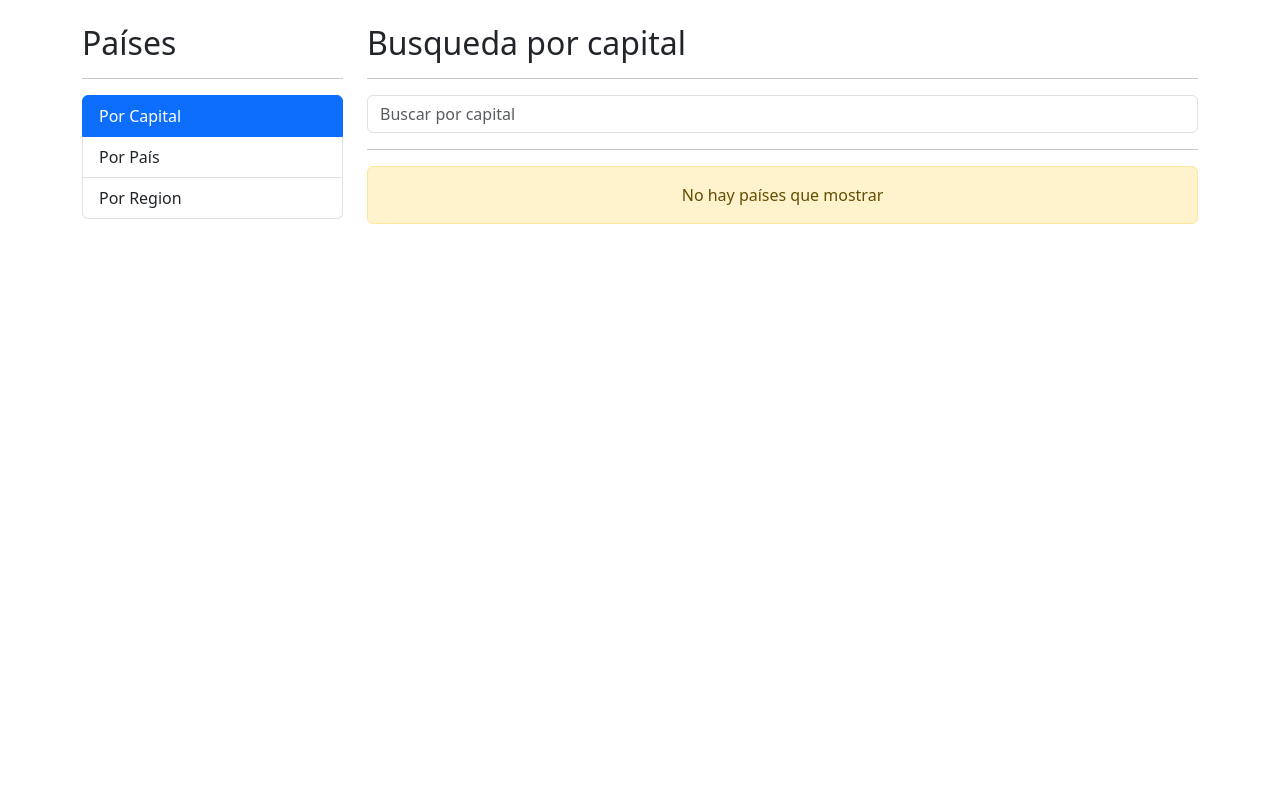
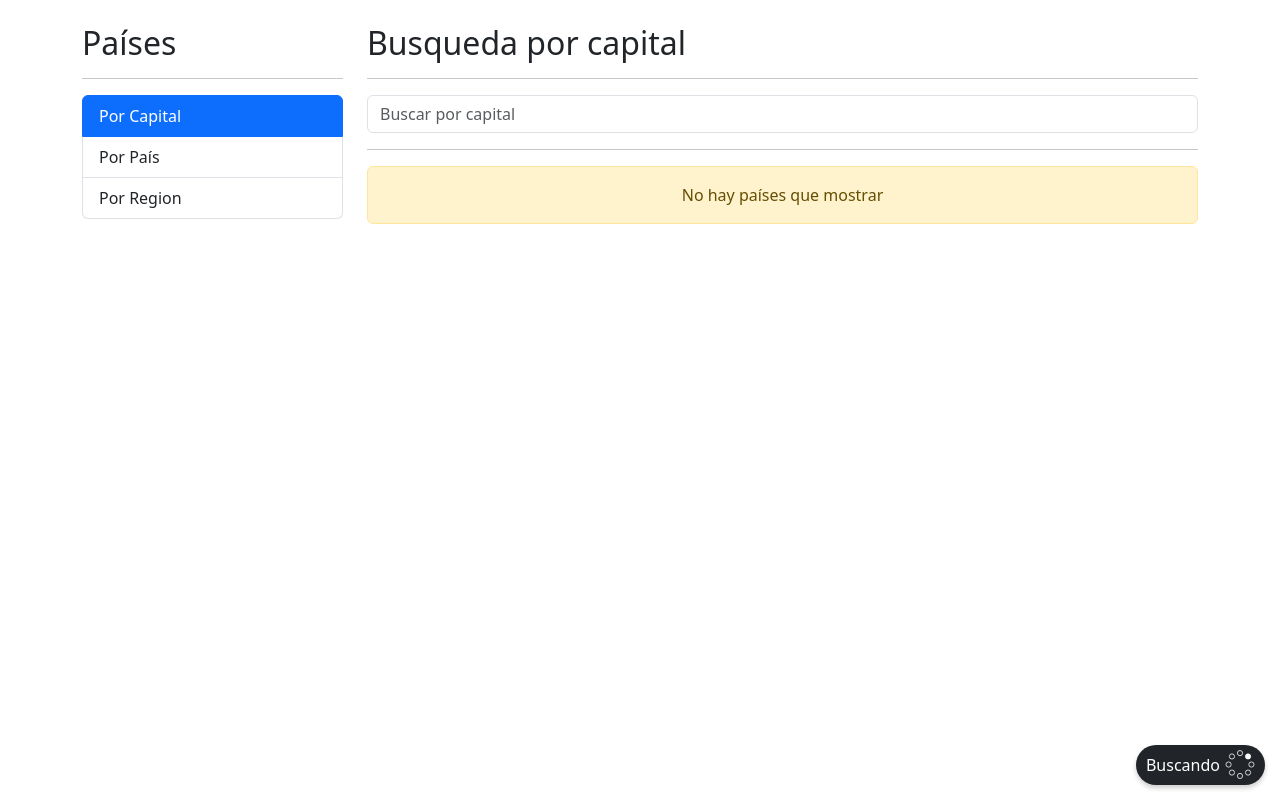
Before and after one commit to emanuelRiveraA/SPA-FLAGS-WORLD, an Angular app: page /countries/by-capital in a window 1280 px wide. Built offline with nearby package versions, Linux system fonts and the light colour scheme.

Commit message:
LoadingComponent - Mostrar un indicador de carga

```diff
--- a/src/app/countries/pages/by-capital-page/by-capital-page.component.html
+++ b/src/app/countries/pages/by-capital-page/by-capital-page.component.html
@@ -13,6 +13,8 @@
 <div class="row">
     <div class="col">
         <hr>
+        <shared-loading-spinner></shared-loading-spinner>
+
         <!-- tabla de resultados -->
         <countries-country-table [countries]="countries"></countries-country-table>
     </div>
--- /dev/null
+++ b/src/app/shared/components/loading-spinner/loading-spinner.component.css
@@ -0,0 +1,16 @@
+.spinner-container{
+    align-items: center;
+    background-color: black;
+    border-radius: 20px;
+    bottom: 15px;
+    color: white;
+    display: flex;
+    padding: 5px 10px;
+    position: fixed;
+    right: 15px;
+    box-shadow: 0px 3px 5px rgba(0,0,0,0.2);
+}
+
+span{
+    margin-right: 5px;
+}
--- /dev/null
+++ b/src/app/shared/components/loading-spinner/loading-spinner.component.html
@@ -0,0 +1,58 @@
+<div class="spinner-container bg-dark">
+    <span>Buscando</span>
+    <!-- By Sam Herbert (@sherb), for everyone. More @ http://goo.gl/7AJzbL -->
+    <svg width="30" height="30" viewBox="0 0 58 58" xmlns="http://www.w3.org/2000/svg">
+        <g fill="none" fill-rule="evenodd">
+            <g transform="translate(2 1)" stroke="#FFF" stroke-width="1.5">
+                <circle cx="42.601" cy="11.462" r="5" fill-opacity="1" fill="#fff">
+                    <animate attributeName="fill-opacity"
+                        begin="0s" dur="1.3s"
+                        values="1;0;0;0;0;0;0;0" calcMode="linear"
+                        repeatCount="indefinite" />
+                </circle>
+                <circle cx="49.063" cy="27.063" r="5" fill-opacity="0" fill="#fff">
+                    <animate attributeName="fill-opacity"
+                        begin="0s" dur="1.3s"
+                        values="0;1;0;0;0;0;0;0" calcMode="linear"
+                        repeatCount="indefinite" />
+                </circle>
+                <circle cx="42.601" cy="42.663" r="5" fill-opacity="0" fill="#fff">
+                    <animate attributeName="fill-opacity"
+                        begin="0s" dur="1.3s"
+                        values="0;0;1;0;0;0;0;0" calcMode="linear"
+                        repeatCount="indefinite" />
+                </circle>
+                <circle cx="27" cy="49.125" r="5" fill-opacity="0" fill="#fff">
+                    <animate attributeName="fill-opacity"
+                        begin="0s" dur="1.3s"
+                        values="0;0;0;1;0;0;0;0" calcMode="linear"
+                        repeatCount="indefinite" />
+                </circle>
+                <circle cx="11.399" cy="42.663" r="5" fill-opacity="0" fill="#fff">
+                    <animate attributeName="fill-opacity"
+                        begin="0s" dur="1.3s"
+                        values="0;0;0;0;1;0;0;0" calcMode="linear"
+                        repeatCount="indefinite" />
+                </circle>
+                <circle cx="4.938" cy="27.063" r="5" fill-opacity="0" fill="#fff">
+                    <animate attributeName="fill-opacity"
+                        begin="0s" dur="1.3s"
+                        values="0;0;0;0;0;1;0;0" calcMode="linear"
+                        repeatCount="indefinite" />
+                </circle>
+                <circle cx="11.399" cy="11.462" r="5" fill-opacity="0" fill="#fff">
+                    <animate attributeName="fill-opacity"
+                        begin="0s" dur="1.3s"
+                        values="0;0;0;0;0;0;1;0" calcMode="linear"
+                        repeatCount="indefinite" />
+                </circle>
+                <circle cx="27" cy="5" r="5" fill-opacity="0" fill="#fff">
+                    <animate attributeName="fill-opacity"
+                        begin="0s" dur="1.3s"
+                        values="0;0;0;0;0;0;0;1" calcMode="linear"
+                        repeatCount="indefinite" />
+                </circle>
+            </g>
+        </g>
+    </svg>
+</div>
--- a/src/app/shared/shared.module.ts
+++ b/src/app/shared/shared.module.ts
@@ -6,6 +6,7 @@
 import { RouterModule } from '@angular/router';
 import { ContactPageComponent } from './pages/contact-page/contact-page.component';
 import { SearchBoxComponent } from './components/search-box/search-box.component';
+import { LoadingSpinnerComponent } from './components/loading-spinner/loading-spinner.component';
 
 
 
@@ -16,6 +17,7 @@
     SidebarComponent,
     ContactPageComponent,
     SearchBoxComponent,
+    LoadingSpinnerComponent,
   ],
   imports: [
     CommonModule,
@@ -27,6 +29,7 @@
     SidebarComponent,
     ContactPageComponent,
     SearchBoxComponent,
+    LoadingSpinnerComponent,
   ]
 })
 export class SharedModule { }
```
Also changed, not shown: src/app/shared/components/loading-spinner/loading-spinner.component.ts (added, +10 -0 lines).
